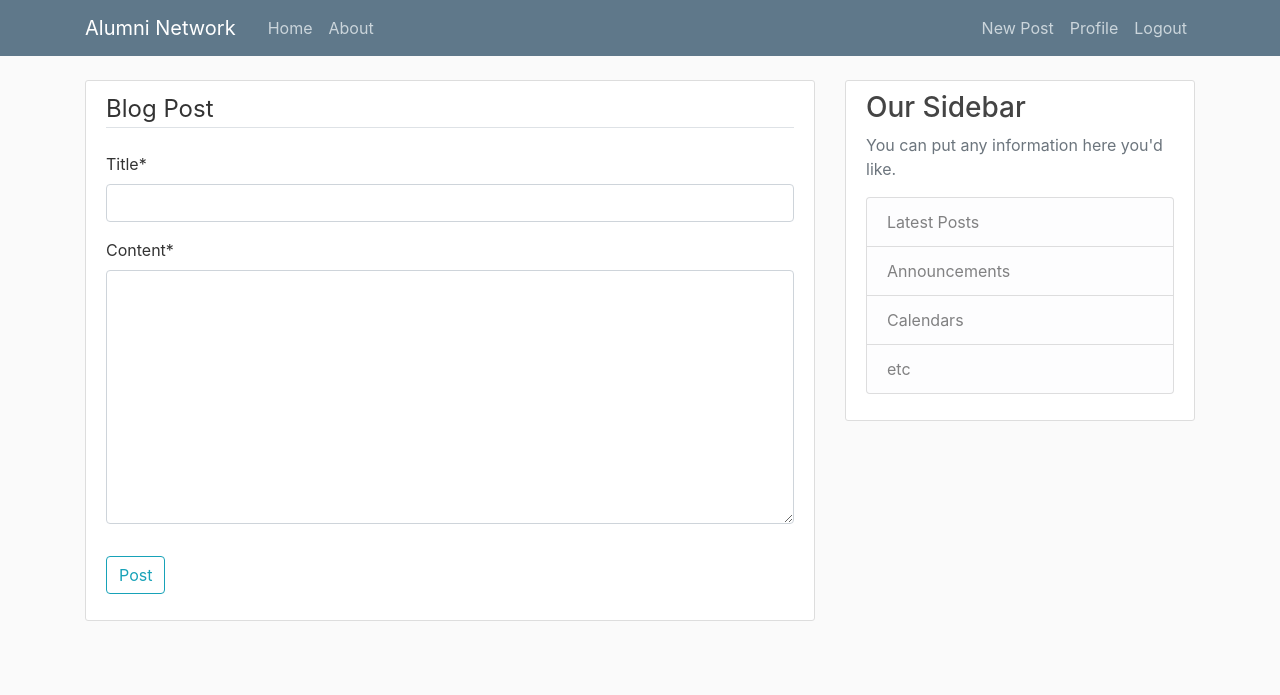
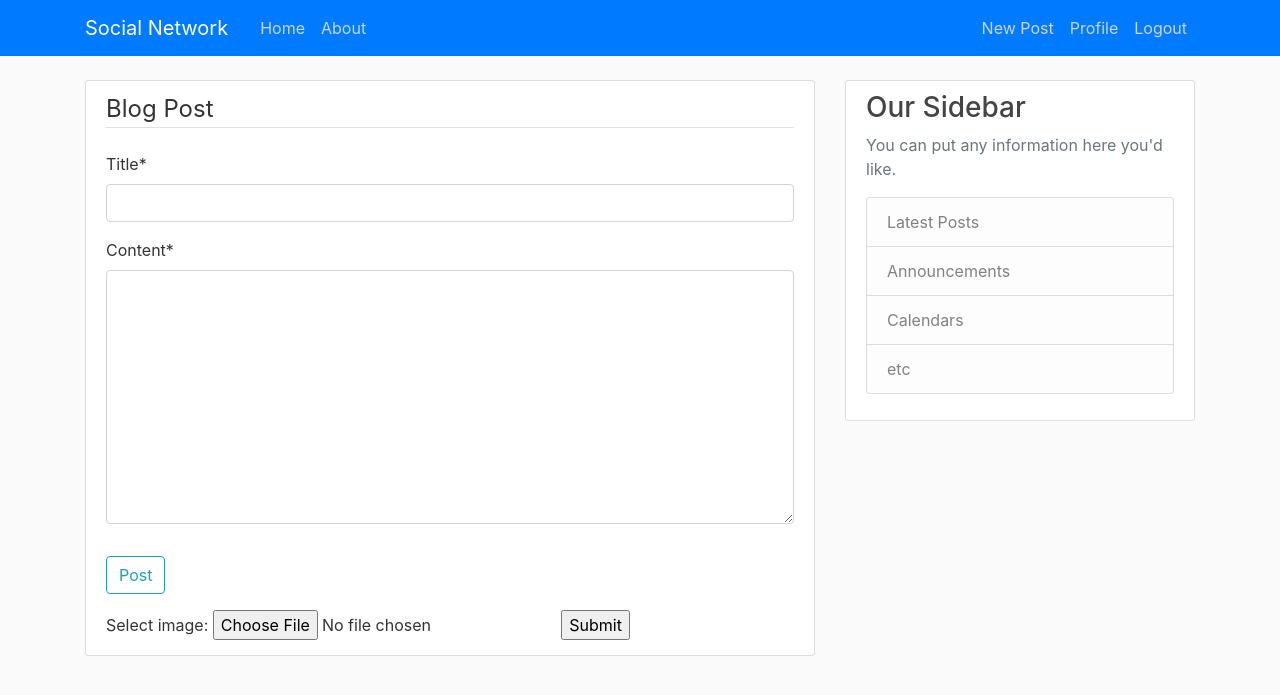
Before and after one commit to akashg03/Proj, a Django app: page /post/new/ in a window 1280 px wide. Shown: the top 695 px of the page. Run offline with Django 3.2, Linux system fonts and the light colour scheme; a user stored in the database is signed in; some libraries are stand-ins or nearby versions.

Commit message:
trying to add pictures

```diff
--- a/networking/blog/models.py
+++ b/networking/blog/models.py
@@ -2,11 +2,13 @@ from django.db import models
 from django.utils import timezone
 from django.contrib.auth.models import User
 from django.urls import reverse
+from PIL import Image
 
 
 class Post(models.Model):
     title = models.CharField(max_length=100)
     content = models.TextField()
+    image = models.ImageField(null = True, upload_to = 'post_pics')
     date_posted = models.DateTimeField(default=timezone.now)
     author = models.ForeignKey(User, on_delete=models.CASCADE)
 
@@ -15,3 +17,11 @@ class Post(models.Model):
 
     def get_absolute_url(self):
         return reverse('post-detail', kwargs={'pk': self.pk})
+
+    def save(self):
+    	super().save()
+    	img = Image.open(self.image.path)
+    	if img.height > 300 or img.width >300:
+    		output_size = (300,300)
+    		img.thumbnail(output_size)
+    		img.save(self.image.path)
--- a/networking/blog/templates/blog/base.html
+++ b/networking/blog/templates/blog/base.html
@@ -13,16 +13,16 @@
 	<link rel="stylesheet" type="text/css" href="{% static 'blog/main.css' %}">
 
 	{% if title %}
-		<title>Alumni Network-{{ title }}</title>
+		<title>Social Network-{{ title }}</title>
 	{% else %}
-		<title>Alumni Network</title>
+		<title>Social Network</title>
 	{% endif %}
 </head>
 <body>
 	<header class="site-header">
-	  	<nav class="navbar navbar-expand-md navbar-dark bg-steel fixed-top">
+	  	<nav class="navbar navbar-expand-md navbar-dark bg-primary fixed-top">
 	    	<div class="container">
-	      	<a class="navbar-brand mr-4" href="/">Alumni Network</a>
+	      	<a class="navbar-brand mr-4" href="/">Social Network</a>
 	      	<button class="navbar-toggler" type="button" data-toggle="collapse" data-target="#navbarToggle" aria-controls="navbarToggle" aria-expanded="false" aria-label="Toggle navigation">
 	      	<span class="navbar-toggler-icon"></span>
 	      	</button>
--- a/networking/blog/templates/blog/home.html
+++ b/networking/blog/templates/blog/home.html
@@ -10,6 +10,7 @@
 		    </div>
 		    <h2><a class="article-title" href="{% url 'post-detail' post.id %}">{{ post.title }}</a></h2>
 		    <p class="article-content">{{ post.content }}</p>
+		    <img class src="{{ user.post.image.url }}">
 		  </div>
 		</article>
 	{% endfor %}
--- a/networking/blog/templates/blog/post_detail.html
+++ b/networking/blog/templates/blog/post_detail.html
@@ -15,6 +15,7 @@
       </div>
       <h2 class="article-title">{{ object.title }}</h2>
       <p class="article-content">{{ object.content }}</p>
+      <img class src="{{ user.post.image.url }}">
     </div>
   </article>
 {% endblock content %}
--- a/networking/blog/templates/blog/post_form.html
+++ b/networking/blog/templates/blog/post_form.html
@@ -2,7 +2,7 @@
 {% load crispy_forms_tags %}
 {% block content %}
    <div class="content-section">
-        <form method="POST">
+        <form method = 'POST' enctype='multipart/form-data'>
             {% csrf_token %}
             <fieldset class="form-group">
                 <legend class="border-bottom mb-4">Blog Post</legend>
@@ -12,5 +12,11 @@
                 <button class="btn btn-outline-info" type="submit">Post</button>
             </div>
         </form>
+        <form action="action_page.php">
+            <label for="img">Select image:</label>
+            <input type="file" id="img" name="img" accept="image/*">
+            <input type="submit">
+        </form>
    </div>
+
 {% endblock content %}
--- a/networking/blog/views.py
+++ b/networking/blog/views.py
@@ -61,3 +61,13 @@ class PostDeleteView(LoginRequiredMixin, UserPassesTestMixin, DeleteView):
 
 def about(request):
 	return render(request, 'blog/about.html',{'title':'about'})
+
+
+def upload(request):
+	if request.method == 'POST' and request.FILES['myfile']:
+		myfile = request.FILES['myfile']
+		fs = FileSystemStorage()
+		filename = fs.save(myfile.name, myfile)
+		user.post.image.url = fs.url(filename)
+		return render(request, 'blog/post_form.html', {'user.post.image.url':user.post.image.url})
+	return render(request, 'blog/post_form.html')
--- a/networking/networking/urls.py
+++ b/networking/networking/urls.py
@@ -19,6 +19,9 @@ from django.urls import path, include
 from django.conf import settings
 from django.conf.urls.static import static
 from users import views as user_views
+from blog import views as blog_views
+from blog.views import PostListView, PostDetailView, PostCreateView, PostUpdateView, PostDeleteView
+
 
 urlpatterns = [
     path('admin/', admin.site.urls),
@@ -27,6 +30,7 @@ urlpatterns = [
     path('login/', auth_views.LoginView.as_view(template_name='users/login.html'), name='login'),
     path('logout/', auth_views.LogoutView.as_view(template_name='users/logout.html'), name='logout'),
     path('', include('blog.urls')),
+    path('action_page.php', PostCreateView.as_view(), name='submit')
 ]
 
 
--- a/networking/users/forms.py
+++ b/networking/users/forms.py
@@ -23,4 +23,4 @@ class UserUpdateForm(forms.ModelForm):
 class ProfileUpdateForm(forms.ModelForm):
     class Meta:
         model = Profile
-        fields = ['image']
+        fields = ['bio','image']
--- a/networking/users/models.py
+++ b/networking/users/models.py
@@ -4,6 +4,7 @@ from PIL import Image
 
 
 class Profile(models.Model):
+    bio = models.CharField(max_length = 100)
     user = models.OneToOneField(User, on_delete=models.CASCADE)
     image = models.ImageField(default='default.jpg', upload_to='profile_pics')
 
--- a/networking/users/templates/users/profile.html
+++ b/networking/users/templates/users/profile.html
@@ -7,6 +7,7 @@
         <div class="media-body">
           <h2 class="account-heading">{{ user.username }}</h2>
           <p class="text-secondary">{{ user.email }}</p>
+          <p class="text-secondary">{{ user.bio }}</p>
         </div>
       </div>
       <form method="POST" enctype="multipart/form-data">
--- a/networking/users/views.py
+++ b/networking/users/views.py
@@ -40,3 +40,7 @@ def profile(request):
     }
 
     return render(request, 'users/profile.html', context)
+
+def model_form_upload(request):
+    if request.method == 'POST':
+        form = DocumentForm
```
Also changed, not shown: networking/blog/migrations/0002_post_image.py (added), networking/db.sqlite3, networking/users/migrations/0002_profile_bio.py (added).
